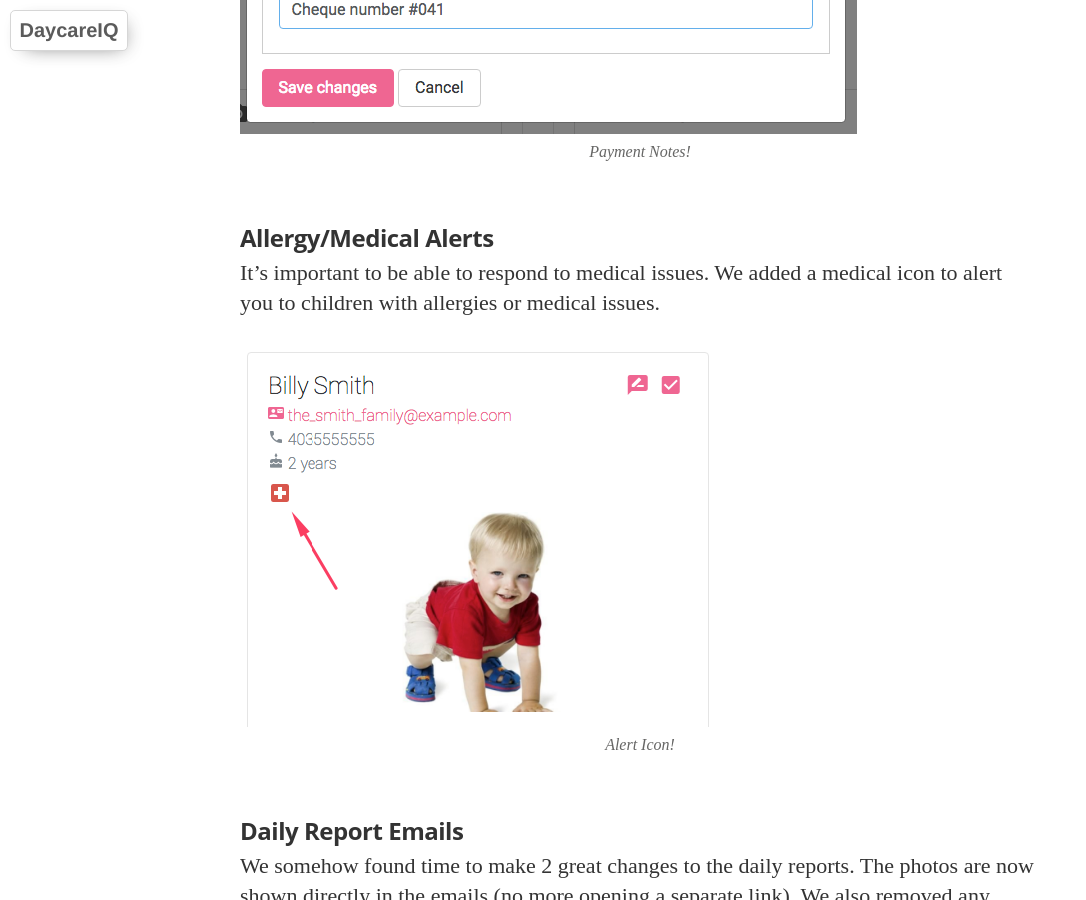
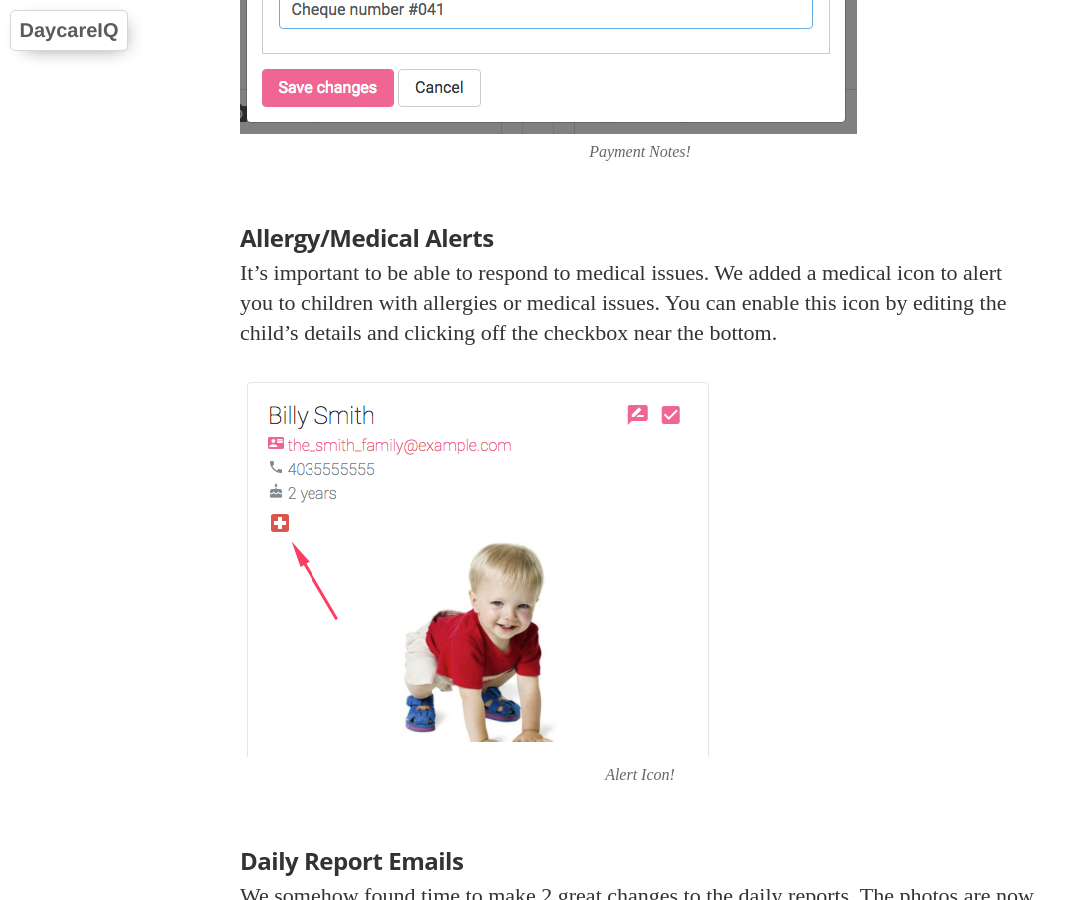
Before and after one commit to DaycareIQ/blog.daycareiq.com, a Jekyll site: the page built from _posts/2016-09-24-New-Features-Galore.md, in a window 1280 px wide and 900 px high, scrolled down 8179 px. Shown: the whole window, without its empty margins (0-1086 px from the left). Built offline with Jekyll 4.4.1, drawn with Linux system fonts in a browser that asks for light colours; nearby versions of some CDN libraries; some web fonts are replaced.

Commit message:
Update 2016-09-24-New-Features-Galore.md

```diff
--- a/_posts/2016-09-24-New-Features-Galore.md
+++ b/_posts/2016-09-24-New-Features-Galore.md
@@ -87,7 +87,7 @@ Sometimes you need to capture a bit more information than just the amount and da
 
 ### Allergy/Medical Alerts
 
-It's important to be able to respond to medical issues.  We added a medical icon to alert you to children with allergies or medical issues.
+It's important to be able to respond to medical issues.  We added a medical icon to alert you to children with allergies or medical issues.  You can enable this icon by editing the child's details and clicking off the checkbox near the bottom.
 
 ![Alert Icon!](https://blog.daycareiq.com/site_assets/images/allergy.png)
 
```
